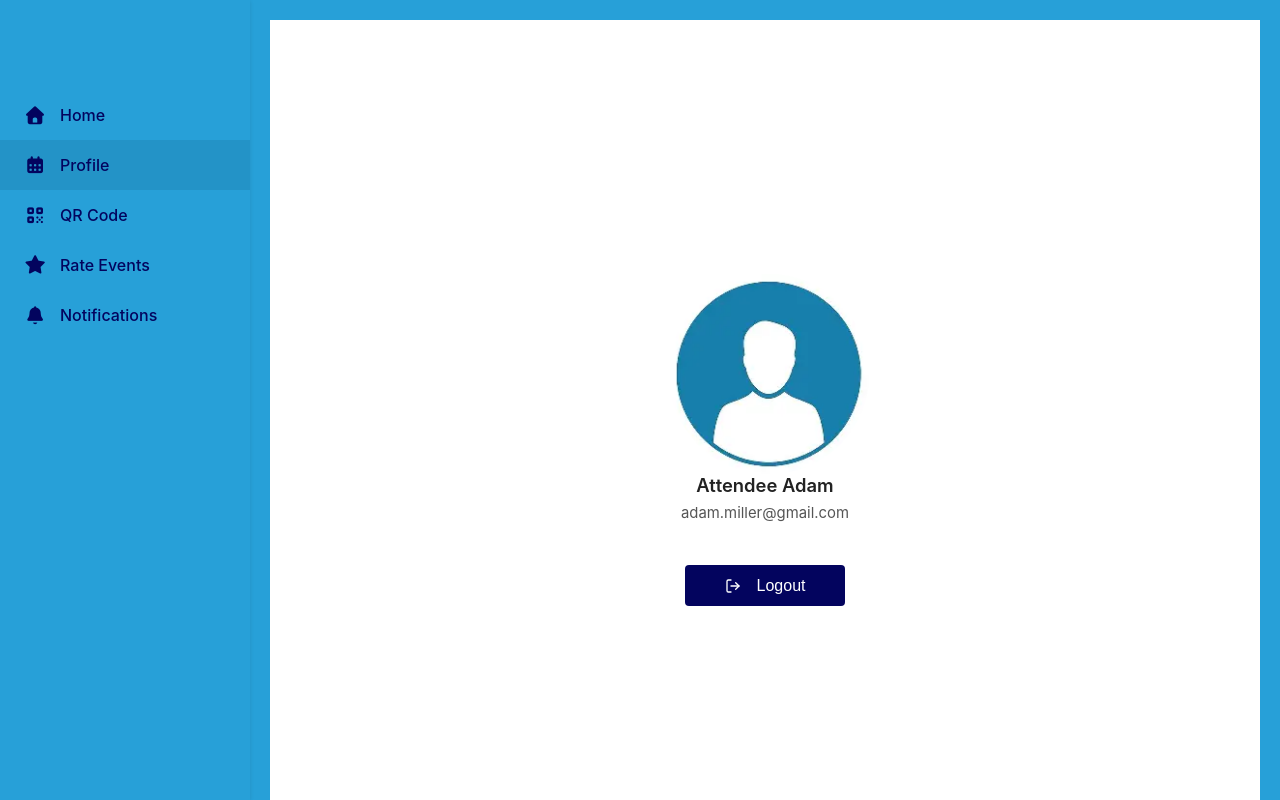
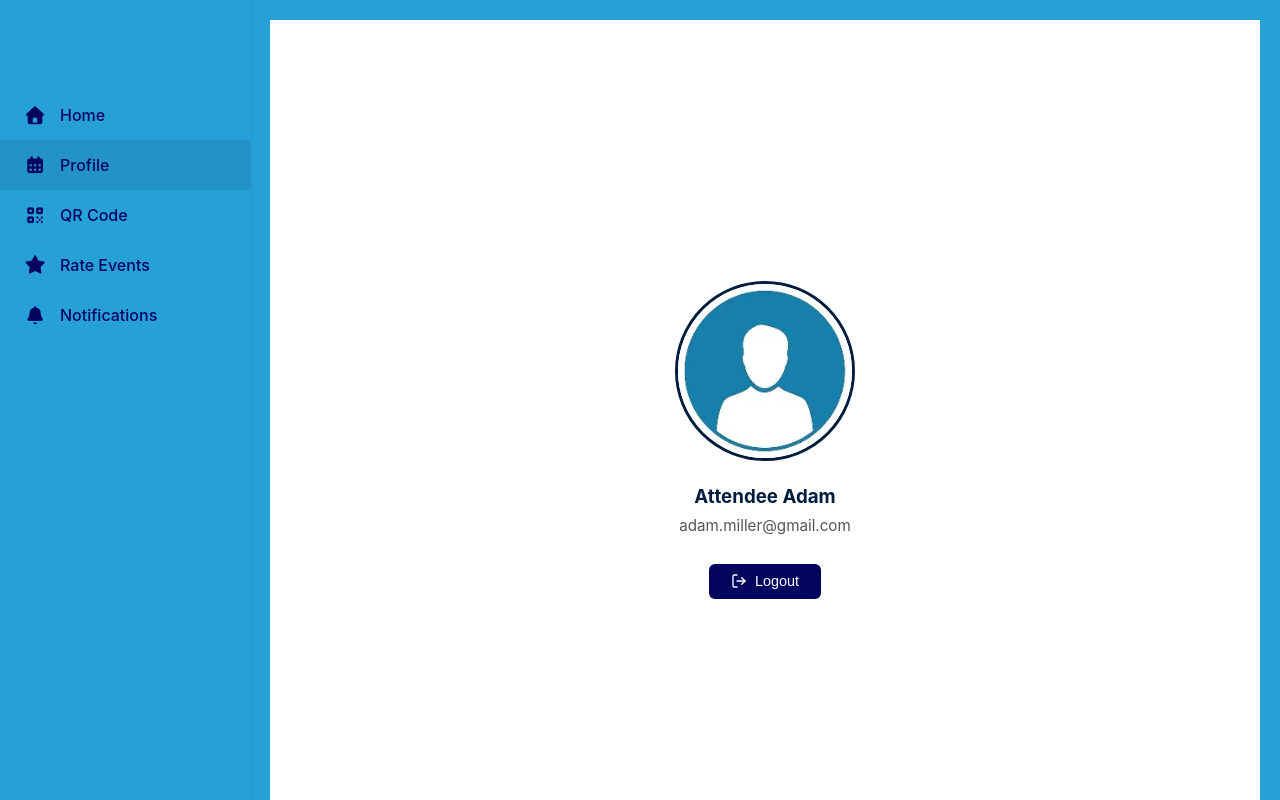
Before and after one commit to Ndivho-Ramatshimbila/FrontEndWeb2, a React (Vite) app: page /attendee/events-profile in a window 1280 px wide. Shown: the top 800 px of the page. Built offline with nearby package versions, Linux system fonts and the light colour scheme.

Commit message:
Fixed the rate navigation

```diff
--- a/src/App.jsx
+++ b/src/App.jsx
@@ -22,7 +22,7 @@ import AllEvents from './pages/AttendeeDashBoard/AllEvents.jsx';
 import SportsEvents from './pages/AttendeeDashBoard/SportsEvents.jsx';
 import AnalyticsExportScreen from './pages/AdminDashboard/AnalyticsExportScreen.jsx';
 import AdminLayout from './layouts/AdminLayout.jsx';
-import AttendeeProfilePage from './pages/AttendeeDashBoard/ProfilePage.jsx';
+import AttendeeProfilePage from './pages/AttendeeDashBoard/AttendeeProfilePage.jsx';
 import AttendeeEventRating from './pages/AttendeeDashBoard/EventRating.jsx';
 import OrganizerEventRating from './pages/OrganizerDashboard/EventRating.jsx';
 
@@ -70,6 +70,7 @@ function App() {
         <Route path="/create-event" element={<DashboardLayout><CreateEvent /></DashboardLayout>} />
         <Route path="/inbox" element={<DashboardLayout><Inbox /></DashboardLayout>} />
         <Route path="/confirm-event" element={<DashboardLayout><ConfirmEventDetails /></DashboardLayout>} />
+        <Route path="/rate-your-event" element={<DashboardLayout><OrganizerEventRating /></DashboardLayout>} />
 
 
         {/* NEW ROUTE: Event Details Page */}
--- /dev/null
+++ b/src/components/AttendeeProfileCard.jsx
@@ -0,0 +1,68 @@
+import React from "react";
+import { LogOut } from "lucide-react";
+
+const AttendeeProfileCard = ({
+  name,
+  email,
+  profileImg,
+  onImgClick,
+  fileInputRef,
+  onImageChange,
+  onLogout,
+}) => {
+  return (
+    <div className="profile-card">
+      {/* Profile Image */}
+      <img
+        src={profileImg || "/profile.webp"}
+        alt="profile"
+        style={{
+          width: "180px",
+          height: "180px",
+          borderRadius: "50%",
+          objectFit: "cover",
+          cursor: "pointer",
+          border: "3px solid #001d3d",
+        }}
+        onClick={onImgClick}
+        title="Click to change profile picture"
+      />
+      <input
+        type="file"
+        accept="image/*"
+        ref={fileInputRef}
+        style={{ display: "none" }}
+        onChange={onImageChange}
+      />
+
+      {/* Attendee Info */}
+      <div style={{ marginTop: "1rem" }}>
+        <h3 style={{ margin: "0.5rem 0", color: "#001d3d" }}>{name}</h3>
+        <p style={{ margin: 0, color: "#555", fontSize: "0.95rem" }}>{email}</p>
+      </div>
+
+      {/* Logout Button */}
+      <div style={{ marginTop: "1.8rem" }}>
+        <button onClick={onLogout} style={logoutBtnStyle}>
+          <LogOut size={16} />
+          <span style={{ marginLeft: "0.5rem" }}>Logout</span>
+        </button>
+      </div>
+    </div>
+  );
+};
+
+const logoutBtnStyle = {
+  background: "#03045e",
+  color: "white",
+  border: "none",
+  borderRadius: "6px",
+  padding: "0.6rem 1.4rem",
+  cursor: "pointer",
+  display: "inline-flex",
+  alignItems: "center",
+  fontSize: "0.9rem",
+  fontWeight: 500,
+};
+
+export default AttendeeProfileCard;
--- a/src/components/Sidebar.jsx
+++ b/src/components/Sidebar.jsx
@@ -44,6 +44,11 @@ const Sidebar = () => {
           <span>Discover</span>
         </NavLink>
 
+        <NavLink to="/rate-your-event" className="sidebar-item">
+        <i className="fas fa-star"></i>
+        <span>Rate Your Events</span>
+        </NavLink>
+
         {/* Notification Icon */}
         <div className="sidebar-item notification-icon" onClick={toggleNotifications}>
           <i className="fas fa-bell"></i>
--- /dev/null
+++ b/src/pages/AttendeeDashBoard/AttendeeProfilePage.jsx
@@ -0,0 +1,78 @@
+import React, { useRef, useState, useEffect } from "react";
+import AttendeeProfileCard from "../../components/AttendeeProfileCard";
+
+const ProfilePage = () => {
+  const fileInputRef = useRef(null);
+
+  const [profileImg, setProfileImg] = useState("/profile.webp");
+  const [userName, setUserName] = useState("Attendee Adam");
+  const [userEmail, setUserEmail] = useState("adam.miller@gmail.com");
+  const [loggedOut, setLoggedOut] = useState(false);
+  const [deleted, setDeleted] = useState(false);
+
+  useEffect(() => { localStorage.setItem("profileImg", profileImg); }, [profileImg]);
+  useEffect(() => { localStorage.setItem("profileName", userName); }, [userName]);
+  useEffect(() => { localStorage.setItem("profileEmail", userEmail); }, [userEmail]);
+
+  // Handlers
+  const handleImageChange = (e) => {
+    const file = e.target.files[0];
+    if (file) {
+      const reader = new FileReader();
+      reader.onload = (event) => setProfileImg(event.target.result);
+      reader.readAsDataURL(file);
+    }
+  };
+
+  const handleImgClick = () => fileInputRef.current.click();
+
+  const handleProfileUpdate = (field, value) => {
+    if (field === "name") setUserName(value);
+    if (field === "email") setUserEmail(value);
+  };
+
+  const handleDeleteProfile = () => {
+    if (window.confirm("Are you sure you want to delete your profile?")) {
+      localStorage.clear();
+      setProfileImg("");
+      setUserName("");
+      setUserEmail("");
+      setDeleted(true);
+    }
+  };
+
+  const handleLogout = () => setLoggedOut(true);
+
+  return (
+    <div className="profile-page">
+      <main className="profile-content">
+        {deleted ? (
+          <div style={{ textAlign: "center", padding: "2rem" }}>
+            <h2 style={{ color: "#e60023" }}>Profile Deleted</h2>
+            <p>Your profile has been removed.</p>
+          </div>
+        ) : loggedOut ? (
+          <div style={{ textAlign: "center", padding: "2rem" }}>
+            <h2 style={{ color: "#e60023" }}>You have logged out.</h2>
+            <p>Thank you for using our service. See you next time!</p>
+            <a href="/" style={{ color: "#007bff", textDecoration: "underline" }}>Go to Home Page</a>
+          </div>
+        ) : (
+          <AttendeeProfileCard
+            name={userName}
+            email={userEmail}
+            profileImg={profileImg}
+            onImgClick={handleImgClick}
+            fileInputRef={fileInputRef}
+            onImageChange={handleImageChange}
+            onProfileUpdate={handleProfileUpdate}
+            onLogout={handleLogout}
+            onDeleteProfile={handleDeleteProfile}
+          />
+        )}
+      </main>
+    </div>
+  );
+};
+
+export default ProfilePage;
--- a/src/pages/AttendeeDashBoard/ProfilePage.jsx
+++ /dev/null
@@ -1,91 +0,0 @@
-import React, { useRef, useState, useEffect } from "react";
-
-import ProfileCard from "../../components/ProfileCard";
-
-const ProfilePage = () => {
-        // Load from localStorage if available
-            const [profileImg, setProfileImg] = useState(() => localStorage.getItem('profileImg') || "/profile.webp");
-            const [userName, setUserName] = useState(() => localStorage.getItem('profileName') || "Attendee Adam");
-            const [userEmail, setUserEmail] = useState(() => localStorage.getItem('profileEmail') || "adam.miller@gmail.com");
-            const [loggedOut, setLoggedOut] = useState(false);
-            const [deleted, setDeleted] = useState(false);
-        const fileInputRef = useRef(null);
-
-        useEffect(() => {
-            localStorage.setItem('profileImg', profileImg);
-        }, [profileImg]);
-        useEffect(() => {
-            localStorage.setItem('profileName', userName);
-        }, [userName]);
-        useEffect(() => {
-            localStorage.setItem('profileEmail', userEmail);
-        }, [userEmail]);
-
-        const handleImageChange = (e) => {
-            const file = e.target.files[0];
-            if (file) {
-                const reader = new FileReader();
-                reader.onload = (event) => {
-                    setProfileImg(event.target.result);
-                };
-                reader.readAsDataURL(file);
-            }
-        };
-
-        const handleImgClick = () => {
-            fileInputRef.current.click();
-        };
-
-                const handleProfileUpdate = (field, value) => {
-                    if (field === 'name') setUserName(value);
-                    if (field === 'email') setUserEmail(value);
-                };
-
-                const handleDeleteProfile = () => {
-                    // Remove all profile data from localStorage and state
-                    localStorage.removeItem('profileImg');
-                    localStorage.removeItem('profileName');
-                    localStorage.removeItem('profileEmail');
-                    setProfileImg("");
-                    setUserName("");
-                    setUserEmail("");
-                    setDeleted(true);
-                };
-
-        const handleLogout = () => {
-            setLoggedOut(true);
-        };
-
-        return (
-            <div className="profile-page">
-
-                <main className="profile-content">
-                            {deleted ? (
-                                <div className="profile-card" style={{ textAlign: 'center', padding: '2rem' }}>
-                                    <h2 style={{ color: '#e60023' }}>Profile Deleted</h2>
-                                    <p>Your profile has been removed.</p>
-                                </div>
-                            ) : loggedOut ? (
-                                <div className="profile-card" style={{ textAlign: 'center', padding: '2rem' }}>
-                                    <h2 style={{ color: '#e60023' }}>You have logged out.</h2>
-                                    <p>Thank you for using our service. See you next time!</p>
-                                    <a href="/" style={{ color: '#007bff', textDecoration: 'underline' }}>Go to Home Page</a>
-                                </div>
-                            ) : (
-                                <ProfileCard
-                                    name={userName}
-                                    email={userEmail}
-                                    profileImg={profileImg}
-                                    onImgClick={handleImgClick}
-                                    fileInputRef={fileInputRef}
-                                    onImageChange={handleImageChange}
-                                    onProfileUpdate={handleProfileUpdate}
-                                    onLogout={handleLogout}
-                                    onDeleteProfile={handleDeleteProfile}
-                                />
-                            )}
-                </main>
-            </div>
-        );
-};
-export default ProfilePage;
```
